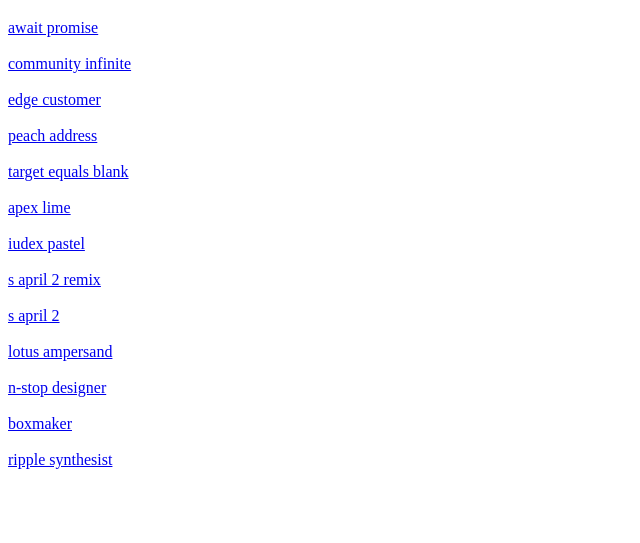
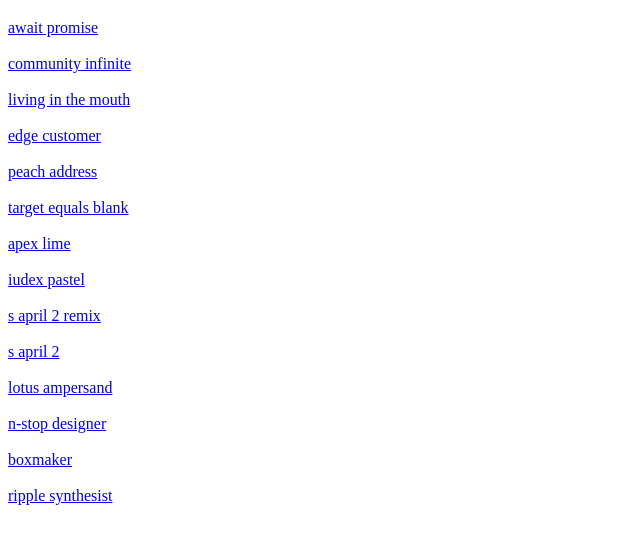
Before and after one commit to pparocza/infinite_sibling, a plain HTML site: page index.html in a window 1280 px wide. Shown: the part 61-604 px from the top of the page, without its empty margins (0-640 px from the left). Drawn offline with Linux system fonts and the light colour scheme.

Commit message:
add living in the mouth

```diff
--- a/index.html
+++ b/index.html
@@ -11,7 +11,9 @@
     <br><br>
     <a href='https://pparocza.github.io/await_promise/'>community infinite</a>
     <br><br>
-    <a href='https://pparocza.github.io/edge_custome/'>edge customer</a>
+    <a href='https://pparocza.github.io/living_in_the_mouth/'>living in the mouth</a>
+    <br><br>
+    <a href='https://pparocza.github.io/edge_customer/'>edge customer</a>
     <br><br>
     <a href='https://pparocza.github.io/peach_address/'>peach address</a>
     <br><br>
```
